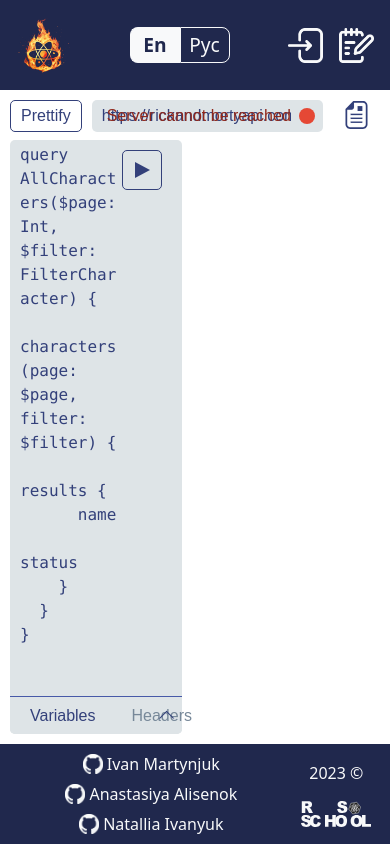
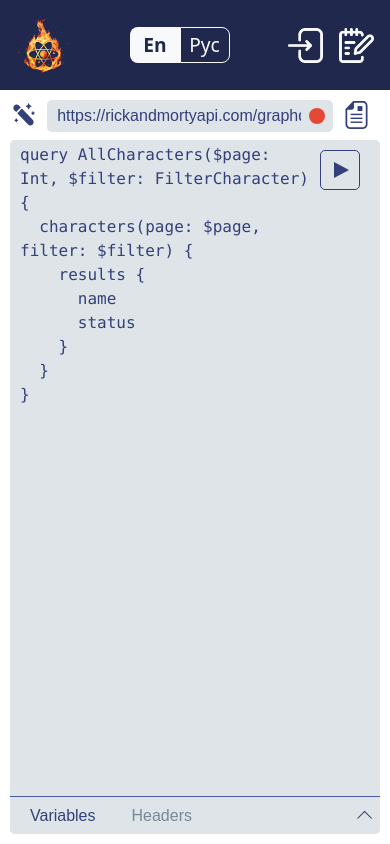
Before and after one commit to GoodValts/graphql-app, a React (Vite) app: page /graphQL in a window 390 px wide. Shown: the top 844 px of the page. Built offline with nearby package versions, Linux system fonts and the light colour scheme; no server answers.

Commit message:
feat: add responsive design

```diff
--- a/src/_general.scss
+++ b/src/_general.scss
@@ -25,7 +25,7 @@ $sizeMobileHeader: 2rem; // 32px
 
 $mainColor: #20284d;
 
-$darkBackgroundColor: #DEE4E7;
+$darkBackgroundColor: #dee4e7;
 
 $defaultTextColor: #33407a;
 $highlightedTextColor: #4759a8;
--- a/src/components/Documentation/documentation.module.scss
+++ b/src/components/Documentation/documentation.module.scss
@@ -13,7 +13,17 @@
   background: #fff;
   overflow-y: scroll;
   white-space: pre-wrap;
+
+  @include _tablet {
+    width: 50vw;
+  }
+
+  @include _mobile {
+    width: 100vw;
+    height: 100vh;
+  }
 }
+
 .codePanel {
   display: block;
   width: 95%;
--- a/src/components/EndpointInput/EndpointInput.module.scss
+++ b/src/components/EndpointInput/EndpointInput.module.scss
@@ -47,4 +47,8 @@
   right: 2rem;
   font-size: 1rem;
   color: #90281c;
+
+  @include _mobile {
+    display: none;
+  }
 }
--- a/src/components/Header/header.module.scss
+++ b/src/components/Header/header.module.scss
@@ -9,7 +9,7 @@
   height: 90px;
   padding: $marginDesktopDiv4 $marginDesktop;
   background-color: $mainColor;
-  z-index: 1;
+  z-index: 4;
 
   &.sticky {
     position: fixed;
--- a/src/pages/GraphQL/graphQL.module.scss
+++ b/src/pages/GraphQL/graphQL.module.scss
@@ -33,6 +33,16 @@
   font-size: $sizeDesktopSmall;
   background: #fff;
   color: $defaultTextColor;
+
+  @include _tablet {
+    font-size: $sizeDesktopSmall;
+  }
+
+  @include _mobile {
+    display: flex;
+    flex-direction: column;
+    height: auto;
+  }
 }
 
 .header {
@@ -44,9 +54,16 @@
 }
 
 .button,
+.button_prettify,
 .button_active {
   @include _graphql_btn;
   height: 2rem;
+}
+
+.button_prettify {
+  @include _mobile {
+    display: none;
+  }
 }
 
 .button_active {
@@ -54,10 +71,11 @@
   color: $defaultTextColor;
 }
 
-.button_doc {
+.button_doc,
+.button_prettify_icon {
   position: relative;
   z-index: 3;
-  padding: 0 10px;
+  padding-right: 10px;
   border: none;
   background: transparent;
 
@@ -70,6 +88,16 @@
     &:hover {
       scale: 1.1;
     }
+  }
+}
+
+.button_prettify_icon {
+  display: none;
+  z-index: 0;
+  padding: unset;
+
+  @include _mobile {
+    display: block;
   }
 }
 
@@ -102,6 +130,10 @@
   gap: 10px;
   height: 100%;
   width: calc(100vw - 20px);
+
+  @include _mobile {
+    flex-direction: column;
+  }
 }
 
 .query {
@@ -110,6 +142,10 @@
   height: 100%;
   background: $darkBackgroundColor;
   border-radius: 5px;
+
+  @include _mobile {
+    height: calc(100vh - 150px);
+  }
 }
 
 .input {
@@ -178,6 +214,10 @@
   padding: 5px 15px;
   overflow: scroll;
 
+  @include _mobile {
+    min-height: 50vh;
+  }
+
   pre {
     font-family: Consolas, monaco, monospace;
     font-size: $sizeDesktopSmall;
--- a/src/pages/GraphQL/graphQL.tsx
+++ b/src/pages/GraphQL/graphQL.tsx
@@ -12,6 +12,7 @@ import prettify from '../../utils/prettify';
 import { makeRequest, getIntrospectionSchema } from '../../utils/api';
 
 import document from '../../assets/img/doc.svg';
+import stick from '../../assets/img/magic-stick.svg';
 
 import styles from './graphQL.module.scss';
 
@@ -69,6 +70,16 @@ const GraphQLPage = (): JSX.Element => {
     );
   };
 
+  const handlePrettify = (): void => {
+    setQuery(prettify(query));
+    if (variables) {
+      setVariables(JSON.stringify(JSON.parse(variables), undefined, 2));
+    }
+    if (headers) {
+      setHeaders(JSON.stringify(JSON.parse(headers), undefined, 2));
+    }
+  }
+
   const openDocs = (): void => {
     if (!isDocsOpen) {
       getIntrospectionSchema(url).then((res) => {
@@ -85,19 +96,18 @@ const GraphQLPage = (): JSX.Element => {
       {isDocsOpen && <Documentation schema={schema} />}
       <div className={styles.header}>
         <button
-          className={styles.button}
+          className={styles.button_prettify}
           type="button"
-          onClick={(): void => {
-            setQuery(prettify(query));
-            if (variables) {
-              setVariables(JSON.stringify(JSON.parse(variables), undefined, 2));
-            }
-            if (headers) {
-              setHeaders(JSON.stringify(JSON.parse(headers), undefined, 2));
-            }
-          }}
+          onClick={handlePrettify}
         >
           {GraphQLtextObj[lang].prettify}
+        </button>
+        <button
+          className={styles.button_prettify_icon}
+          type="button"
+          onClick={handlePrettify}
+        >
+          <img src={stick} alt="prettify" />
         </button>
         <EndpointInput />
         <button
```
Also changed, not shown: src/assets/img/magic-stick.svg (added).
